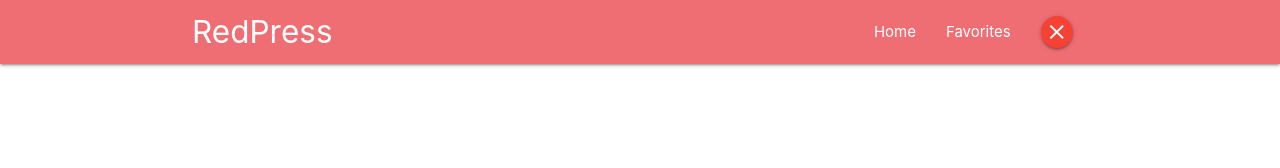
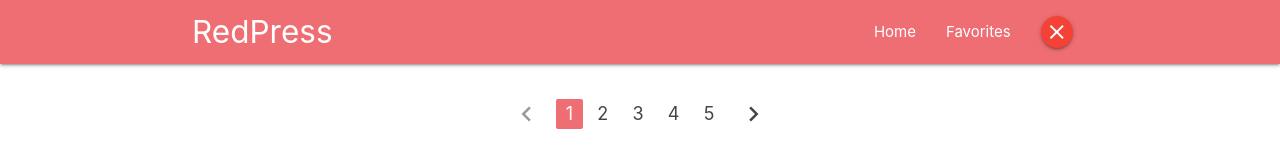
Before and after one commit to dalmariko/newsapi, a plain HTML site: page favorites.html in a window 1280 px wide. Drawn offline with nearby package versions, Linux system fonts and the light colour scheme.

Commit message:
add pagination

```diff
--- a/css/style.css
+++ b/css/style.css
@@ -27,3 +27,8 @@
 .news-card .card-action .open-btn:hover {
     color: rgb(255, 57, 204);
 }
+
+.paginate-box{
+    display: flex;
+    justify-content: center;
+}
--- a/favorites.html
+++ b/favorites.html
@@ -52,7 +52,19 @@
 
 </div>
 
+<div class="container paginate-box">
 
+    <ul class="pagination">
+        <li class="disabled"><a href="#!"><i class="material-icons">chevron_left</i></a></li>
+        <li class="active"><a href="#!">1</a></li>
+        <li class="waves-effect"><a href="#!">2</a></li>
+        <li class="waves-effect"><a href="#!">3</a></li>
+        <li class="waves-effect"><a href="#!">4</a></li>
+        <li class="waves-effect"><a href="#!">5</a></li>
+        <li class="waves-effect"><a href="#!"><i class="material-icons">chevron_right</i></a></li>
+    </ul>
+
+</div>
 <!-- Compiled and minified JavaScript -->
 <script src="https://cdnjs.cloudflare.com/ajax/libs/materialize/1.0.0/js/materialize.min.js"></script>
 
```
Also changed, not shown: index.html (+12 -0 lines).
